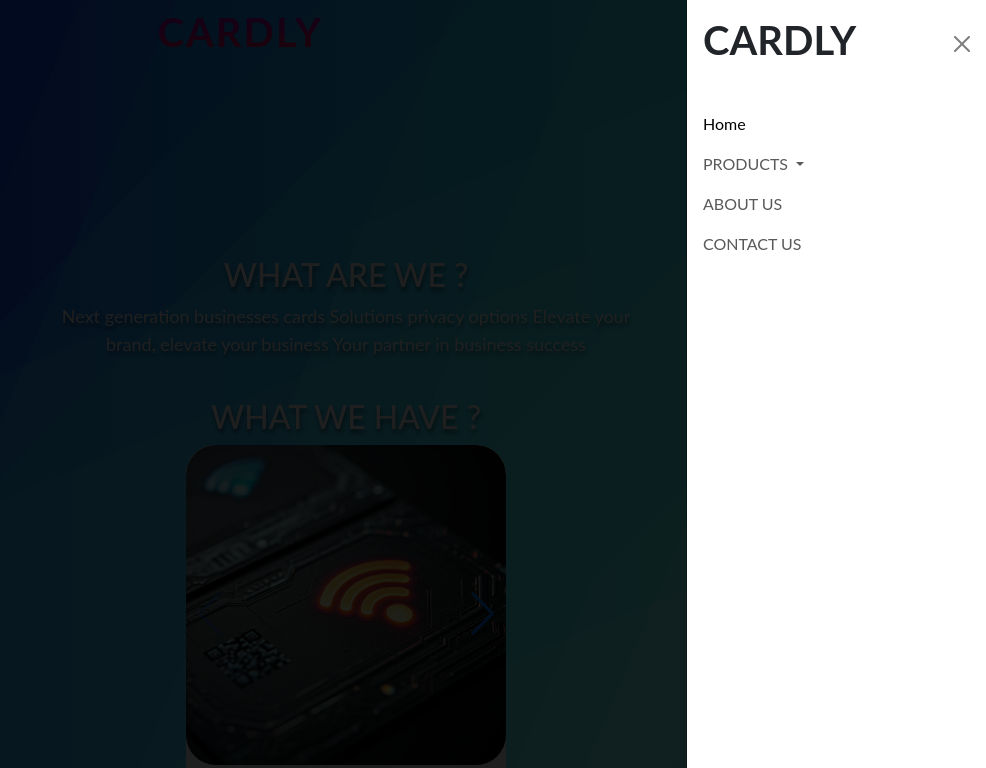
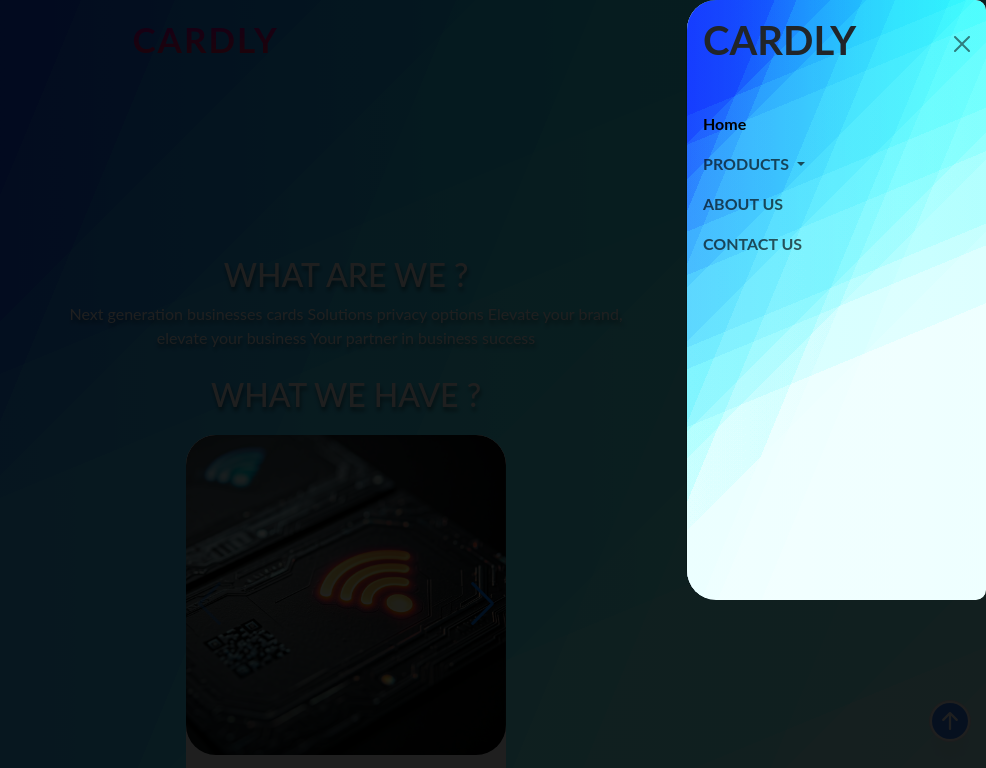
Before and after one commit to dev4anand/Cardlytwo, a plain HTML site: page index.html in a window 1280 px wide. Both pictures are taken after a click on the button "Toggle navigation". Shown: the top 768 px of the page, without its empty margins (294-1280 px from the left). Drawn offline with nearby package versions, Linux system fonts and the light colour scheme.

Commit message:
ui changes

```diff
--- a/assets/css/style.css
+++ b/assets/css/style.css
@@ -76,6 +76,11 @@ position: relative;
 
 }
 .heading1 {
+    text-align: center;
+    margin-bottom: 20px;
+
+}
+.heading3 {
     text-align: center;
 
 }
@@ -440,27 +445,6 @@ h2 {
     justify-content: space-around;
 }
 
-/* .video_btn {
-    display: flex;
-    align-items: center;
-    padding: 10px 20px;
-    border: 1px solid #ddd;
-    border-radius: 30px;
-    text-decoration: none;
-    color: #000;
-    transition: all 0.2s ease-in-out;23BABF
-}
-
-.video_btn:hover {
-    background-color: #020842;
-}
-
-.btn_label {
-    margin-right: 10px;
-    font-weight: bold;
-} */
-
-
 
 .video_btn{
     text-decoration: none;
@@ -489,11 +473,9 @@ h2 {
     box-shadow: 0 20px 30px 0 rgba(174, 191, 210, 0.3);
 }
 
-.backtotop .scroll:hover {
-    color: #020842;
-}
 
-.backtotop .scroll i {
+
+.backtotop .scroll svg {
     animation: bttIconMover 1s infinite alternate;
 }
 
@@ -574,3 +556,14 @@ h2 {
       transform: scale(1);
     }
   } */
+
+  .navbaroffcampusbody{
+    background-image: linear-gradient(157.5deg, rgb(95, 97, 179) 0%, rgb(95, 97, 179) 16%,rgb(115, 120, 184) 16%, rgb(115, 120, 184) 20%,rgb(135, 142, 188) 20%, rgb(135, 142, 188) 32%,rgb(155, 165, 193) 32%, rgb(155, 165, 193) 38%,rgb(175, 187, 198) 38%, rgb(175, 187, 198) 48%,rgb(195, 210, 203) 48%, rgb(195, 210, 203) 51%,rgb(215, 232, 207) 51%, rgb(215, 232, 207) 59%,rgb(235, 255, 212) 59%, rgb(235, 255, 212) 100%),linear-gradient(135deg, rgb(95, 97, 179) 0%, rgb(95, 97, 179) 16%,rgb(115, 120, 184) 16%, rgb(115, 120, 184) 20%,rgb(135, 142, 188) 20%, rgb(135, 142, 188) 32%,rgb(155, 165, 193) 32%, rgb(155, 165, 193) 38%,rgb(175, 187, 198) 38%, rgb(175, 187, 198) 48%,rgb(195, 210, 203) 48%, rgb(195, 210, 203) 51%,rgb(215, 232, 207) 51%, rgb(215, 232, 207) 59%,rgb(235, 255, 212) 59%, rgb(235, 255, 212) 100%),linear-gradient(112.5deg, rgb(95, 97, 179) 0%, rgb(95, 97, 179) 16%,rgb(115, 120, 184) 16%, rgb(115, 120, 184) 20%,rgb(135, 142, 188) 20%, rgb(135, 142, 188) 32%,rgb(155, 165, 193) 32%, rgb(155, 165, 193) 38%,rgb(175, 187, 198) 38%, rgb(175, 187, 198) 48%,rgb(195, 210, 203) 48%, rgb(195, 210, 203) 51%,rgb(215, 232, 207) 51%, rgb(215, 232, 207) 59%,rgb(235, 255, 212) 59%, rgb(235, 255, 212) 100%),linear-gradient(90deg, rgb(53,134,255),rgb(43,241,243)); background-blend-mode:overlay,overlay,overlay,normal;
+    max-height: 600px;
+    overflow-y: auto;
+    border-radius: 30px 10px 10px 30px;
+  }
+ .dropdownnav a{
+    /* font-weight: 500; */
+    font-weight: bold;
+ }
--- a/assets/css/swipper.css
+++ b/assets/css/swipper.css
@@ -62,9 +62,9 @@
     color: #3586ff;
 }
 
-.portfolio_block .portfolio_title .btn_icon svg:hover{
+/* .portfolio_block .portfolio_title .btn_icon svg:hover{
     color: #020842;
-}
+} */
 .portfolio_block .portfolio_title {
     font-size: 26px;
     line-height: 36px;
--- a/index.html
+++ b/index.html
@@ -72,8 +72,8 @@
     </script>
     <nav class="navbar  fixed-top navbar-light bg-transparent">
         <div class="container-fluid ">
-            <span class="navbartitle"style="max-width: 185px; margin-left: 35%;text-decoration: none;" href="index.html">
-                <h1 style="font-weight: bold;">CARDLY</h1>
+            <span class="navbartitle"style="max-width: 185px; margin-left: 33%;text-decoration: none;" href="index.html">
+                <h1 style="margin-top:10px;font-weight: bold;font-size: 35px;">CARDLY</h1>
             </span>
 
 
@@ -81,7 +81,7 @@
                 aria-controls="offcanvasNavbar" aria-label="Toggle navigation">
                 <span class="navbar-toggler-icon"></span>
             </button>
-            <div class="offcanvas navbaroffcanvasend offcanvas-end" tabindex="-1" id="offcanvasNavbar"
+            <div class="offcanvas navbaroffcanvasend navbaroffcampusbody offcanvas-end" tabindex="-1" id="offcanvasNavbar"
                 aria-labelledby="offcanvasNavbarLabel" style=" width: 300px;">
                 <div class="offcanvas-header">
                     <span style="max-width: 130px; text-decoration: none;" href="index.html">
@@ -89,17 +89,17 @@
                     </span>
                     <button type="button" class="btn-close" data-bs-dismiss="offcanvas" aria-label="Close"></button>
                 </div>
-                <div class="offcanvas-body">
+                <div class="offcanvas-body dropdownnav">
                     <ul class="navbar-nav justify-content-end flex-grow-1 pe-3">
                         <li class="nav-item">
                             <a class="nav-link active" aria-current="page" href="#">Home</a>
                         </li>
-                        <li class="nav-item dropdown">
+                        <li class="nav-item dropdown ">
                             <a class="nav-link dropdown-toggle" href="#" role="button" data-bs-toggle="dropdown"
                                 aria-expanded="false">
                                 PRODUCTS
                             </a>
-                            <ul class="dropdown-menu">
+                            <ul class="dropdown-menu ">
                                 <li><a class="dropdown-item" href="#">Premium Business Card</a></li>
                                 <li>
                                     <hr class="dropdown-divider">
@@ -151,7 +151,7 @@
     <div>
         <div data-aos="fade-up">
             <div class="d-flex justify-content-center sample-header-section">
-                <div class="heading1">
+                <div class="heading3">
                     <h2>
                         WHAT ARE WE ?
                     </h2>
```
